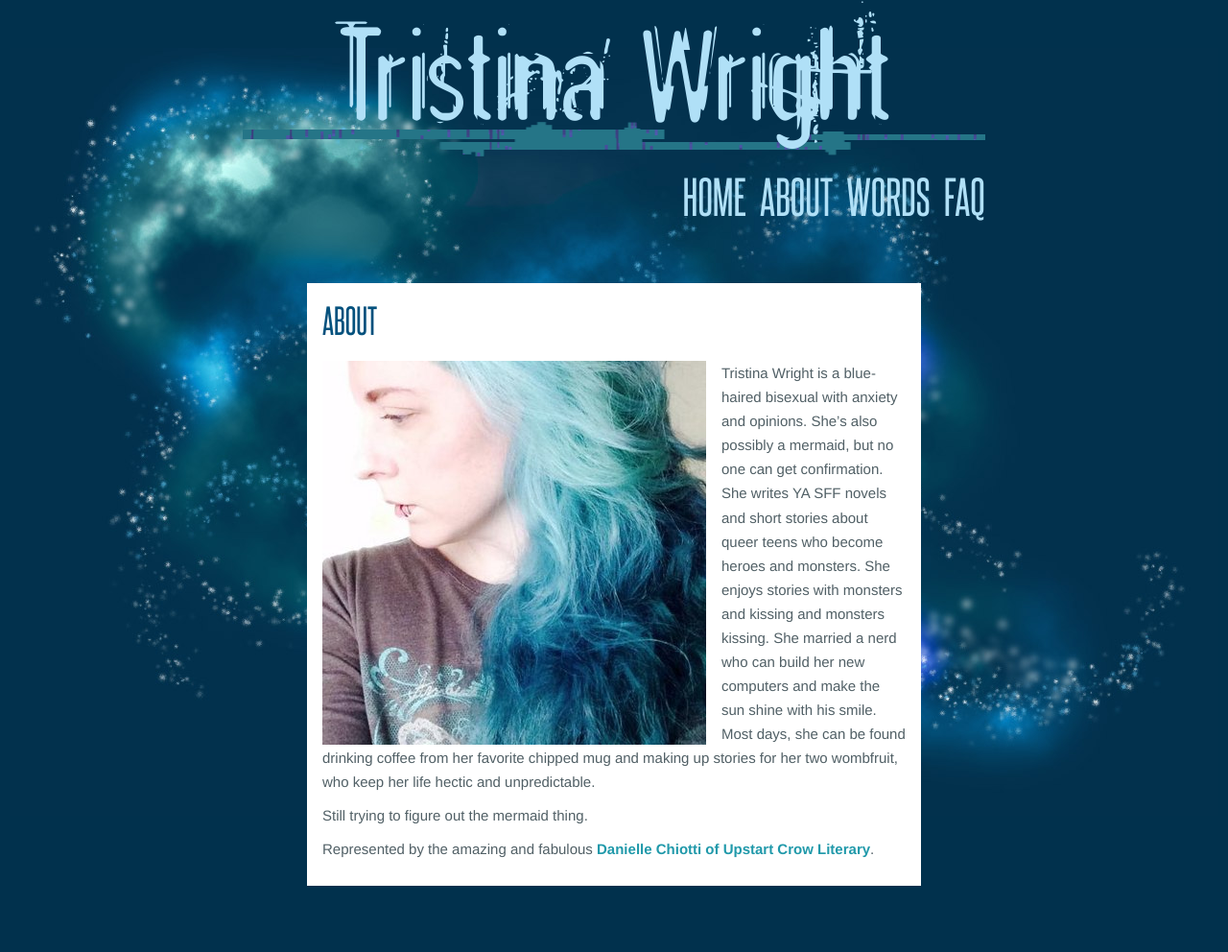
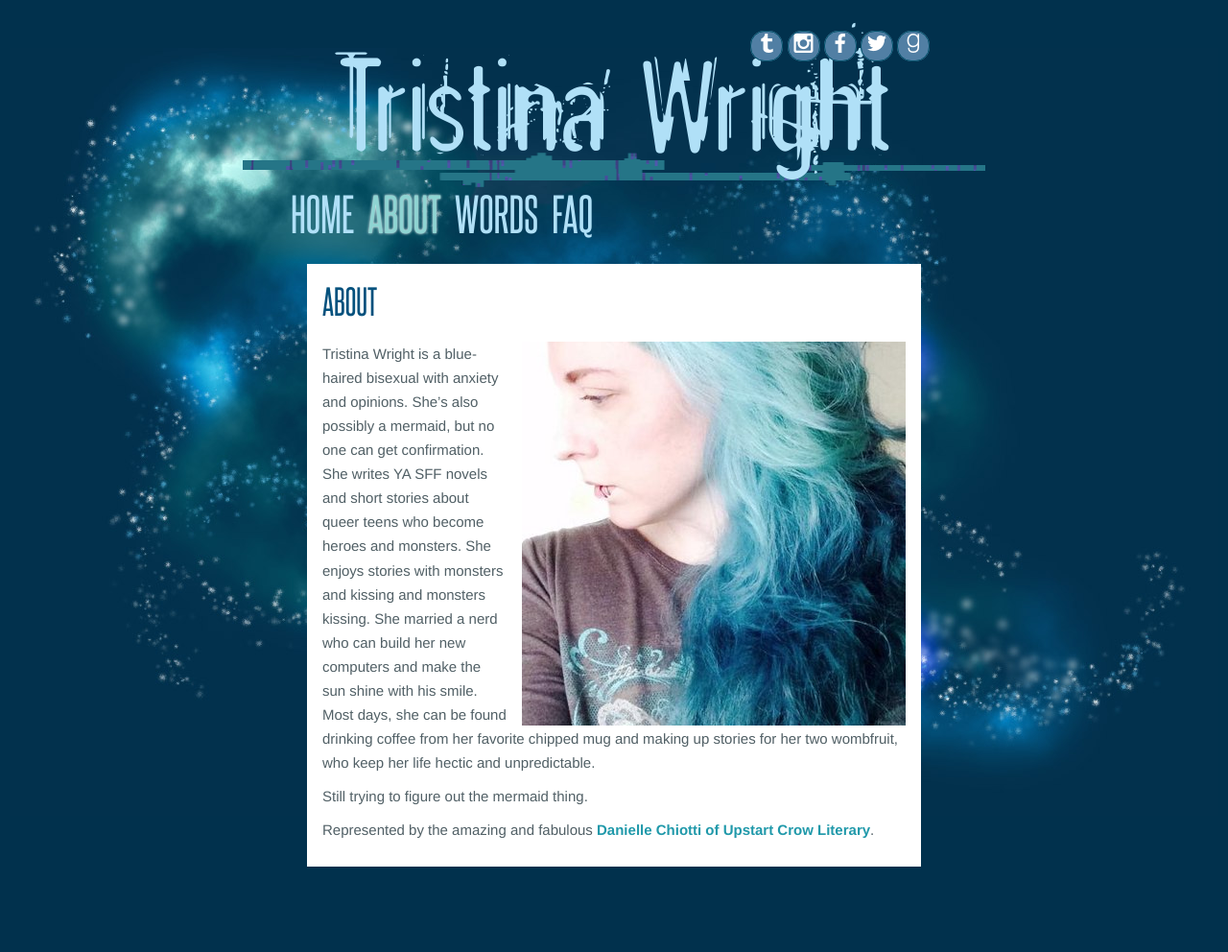
Before and after one commit to TristinaWright/tristinawright.github.io, a Jekyll site: the page built from _posts/static/2015-12-08-about.md, in a window 1280 px wide. Shown: the whole page at 96% size. Built offline with Jekyll 4.4.1, drawn with Linux system fonts in a browser that asks for light colours.

Commit message:
add social icons; add image helper classes for content

```diff
--- a/_layouts/default.html
+++ b/_layouts/default.html
@@ -17,12 +17,18 @@ published: true
       <div class='header col8 margin2 pad8h'>
         <div class='clearfix col12'>
           <h1 class='blog-title'><a href='{{site.baseurl}}/'>Tristina Wright</a></h1>
-          <div class='menu fr'>
-            <a class='{% if page.section == "blog" %}active{% endif %}' href='{{site.baseurl}}/'>Home</a>
+          <div class='menu'>
+            <a class='{% if page.url == "/" %}active{% endif %}' href='{{site.baseurl}}/'>Home</a>
             <a class='{% if page.url == "/about/" %}active{% endif %}' href='{{site.baseurl}}/about'>About</a>
-            <a class='{% if page.url == "/writing/" %}active{% endif %}' href='{{site.baseurl}}/words'>Words</a>
+            <a class='{% if page.url == "/words/" %}active{% endif %}' href='{{site.baseurl}}/words'>Words</a>
             <a class='{% if page.url == "/faq/" %}active{% endif %}' href='{{site.baseurl}}/faq'>FAQ</a>
           </div>
+          <div class="social">
+            <div><a class="socicon-tumblr" href="http://authorwrightnow.tumblr.com/"></a></div>
+            <div><a class="socicon-instagram" href="https://www.instagram.com/tristinawright/"></a></div>
+            <div><a class="socicon-facebook" href="https://www.facebook.com/TristinaMWright"></a></div>
+            <div><a class="socicon-twitter" href="https://twitter.com/#!/TristinaWright"></a></div>
+            <div><a class="socicon-goodreads" href="http://www.goodreads.com/tristinawright"></a></div>
         </div>
       </div>
     </div>
--- a/_posts/static/2015-12-08-about.md
+++ b/_posts/static/2015-12-08-about.md
@@ -6,7 +6,7 @@ title: About
 ---
 
 
-![Tristina Wright]({{site.baseurl}}/media/w3sPSp6C_400x400.jpg){:class="fl bio-img"}
+![Tristina Wright]({{site.baseurl}}/media/w3sPSp6C_400x400.jpg){:class="img-right"}
 Tristina Wright is a blue-haired bisexual with anxiety and opinions. She’s also possibly a mermaid, but no one can get confirmation. She writes YA SFF novels and short stories about queer teens who become heroes and monsters. She enjoys stories with monsters and kissing and monsters kissing. She married a nerd who can build her new computers and make the sun shine with his smile. Most days, she can be found drinking coffee from her favorite chipped mug and making up stories for her two wombfruit, who keep her life hectic and unpredictable.
 
 Still trying to figure out the mermaid thing.
--- a/site.css
+++ b/site.css
@@ -4,12 +4,64 @@
   src: url("fonts/steelfish_rg-webfont.eot?#iefix") format("embedded-opentype"), url("fonts/steelfish_rg-webfont.woff2") format("woff2"), url("fonts/steelfish_rg-webfont.woff") format("woff"), url("fonts/steelfish_rg-webfont.ttf") format("truetype"), url("fonts/steelfish_rg-webfont.svg#steelfish_rgregular") format("svg");
   font-weight: normal;
   font-style: normal; }
+
 @font-face {
   font-family: 'astonished';
   src: url("fonts/astonished.eot");
   src: url("fonts/astonished.eot?#iefix") format("embedded-opentype"), url("fonts/astonished.woff2") format("woff2"), url("fonts/astonished.woff") format("woff"), url("fonts/astonished.ttf") format("truetype");
   font-weight: normal;
   font-style: normal; }
+
+  @font-face {
+  font-family: "socicon";
+  src:url("fonts/socicon.eot");
+  src:url("fonts/socicon.eot?#iefix") format("embedded-opentype"),
+    url("fonts/socicon.woff") format("woff"),
+    url("fonts/socicon.ttf") format("truetype"),
+    url("fonts/socicon.svg#socicon") format("svg");
+  font-weight: normal;
+  font-style: normal; }
+
+  [data-icon]:before {
+    font-family: "socicon" !important;
+    content: attr(data-icon);
+    font-style: normal !important;
+    font-weight: normal !important;
+    font-variant: normal !important;
+    text-transform: none !important;
+    speak: none;
+    line-height: 1;
+    -webkit-font-smoothing: antialiased;
+    -moz-osx-font-smoothing: grayscale;
+  }
+
+  [class^="socicon-"]:before,
+  [class*=" socicon-"]:before {
+    font-family: "socicon" !important;
+    font-style: normal !important;
+    font-weight: normal !important;
+    font-variant: normal !important;
+    text-transform: none !important;
+    speak: none;
+    line-height: 1;
+    -webkit-font-smoothing: antialiased;
+    -moz-osx-font-smoothing: grayscale;
+  }
+  .socicon-goodreads:before {
+    content: "\e014";
+  }
+  .socicon-twitter:before {
+    content: "\e040";
+  }
+  .socicon-facebook:before {
+    content: "\e041";
+  }
+  .socicon-tumblr:before {
+    content: "\e059";
+  }
+  .socicon-instagram:before {
+    content: "\e057";
+  }
 
 /*  Reset ♥
     http://meyerweb.com/eric/tools/css/reset/
@@ -61,8 +113,6 @@ textarea {
   -webkit-font-smoothing:antialiased;
   }
 *, *:after, *:before {
-  -webkit-box-sizing: border-box;
-  -moz-box-sizing: border-box;
   box-sizing: border-box;
   }
 
@@ -111,8 +161,6 @@ a {
   text-decoration:none;
   font-weight:bold;
   -webkit-transition:color 100ms;
-     -moz-transition:color 100ms;
-       -o-transition:color 100ms;
           transition:color 100ms;
   }
   a:hover {
@@ -230,19 +278,14 @@ input[type=text] {
   color:#a0a0a0;
   vertical-align:middle;
   padding:4px 6px;
-  -webkit-border-radius:1px;
-          border-radius:1px;
+  border-radius:1px;
   }
 textarea,
 input[type=text] {
   background-color:#fff;
   border:1px solid #ccc;
-  -webkit-box-shadow:1px 1px 2px rgba(0,0,0,0.1);
-     -moz-box-shadow:1px 1px 2px rgba(0,0,0,0.1);
-          box-shadow:1px 1px 2px rgba(0,0,0,0.1);
+  box-shadow:1px 1px 2px rgba(0,0,0,0.1);
   -webkit-transition:border linear .2s, box-shadow linear .2s;
-     -moz-transition:border linear .2s, box-shadow linear .2s;
-       -o-transition:border linear .2s, box-shadow linear .2s;
           transition:border linear .2s, box-shadow linear .2s;
   }
   textarea:focus,
@@ -265,9 +308,7 @@ input[type=submit] {
   text-transform:uppercase;
   border:none;
   padding:9px 20px;
-  -webkit-box-shadow:2px 2px 4px rgba(0,0,0,0.1);
-     -moz-box-shadow:2px 2px 4px rgba(0,0,0,0.1);
-          box-shadow:2px 2px 4px rgba(0,0,0,0.1);
+  box-shadow:2px 2px 4px rgba(0,0,0,0.1);
   }
   input[type=submit]:hover {
     background-color:#002f4c;
@@ -324,7 +365,6 @@ table {
 /* Global Layout
 ------------------------------------------------------- */
 .container {
-  max-width:1600px;
   margin:0 auto;
   overflow:hidden;
   }
@@ -343,12 +383,10 @@ table {
     margin:0;
   }
 
-.menu {
-  text-align:right;
-  }
-  .menu a {
-    margin:0 0 0 10px;
-    }
+
+.menu a {
+  margin:0 10px 0 0;
+}
 
 .listing .item {
   display:block;
@@ -518,6 +556,11 @@ body{
   min-height: 100%;
 }
 
+.header {
+  position: relative;
+  margin-top: 2rem;
+}
+
 .home .header {
   position: absolute;
   top: 50%;
@@ -535,11 +578,70 @@ body{
   font-weight: normal;
 }
 
+.menu, .home .social {
+  margin: 0 0 0 3.1rem;
+  float: none;
+}
+
+.home .menu, .social {
+  float: right;
+  margin: 0 3.1rem 0 0;
+}
+
+.menu, .social{
+  display: inline-block;
+}
+
 .menu a {
   font-family: 'steelfish', sans-serif;
   font-size: 48px;
   font-weight: normal;
   text-transform: uppercase;
+  line-height: 1.1;
+  -webkit-transition: color, text-shadow 500ms;
+          transition: color, text-shadow 500ms;
+}
+
+.menu a:hover, .menu .active {
+  color: #8ed4d2;
+  text-shadow: 0 0 3px #fff;
+}
+
+.social {
+  position: absolute;
+  top: 0;
+  right: 3rem;
+  margin-left: 0;
+}
+.social > div {
+  display: inline-block;
+  -webkit-perspective: 1000px;
+          perspective: 1000px;
+}
+
+.home .social {
+  position:static;
+}
+
+.social a {
+  font-size: 20px;
+  padding: 4px 6px;
+  border-radius: 15px;
+  border: 1px solid #02516a;
+  background-color: #517fa4;
+  color: #fff;
+  vertical-align: bottom;
+
+  -webkit-transform-style: preserve-3d;
+          transform-style: preserve-3d;
+  -webkit-transition: all .6s linear;
+          transition: all .6s linear;
+  -webkit-transform:rotateY(0deg);
+          transform:rotateY(0deg);
+}
+.social a:hover {
+  -webkit-transform: rotateY(-360deg);
+          transform: rotateY(-360deg);
 }
 
 .listing {
@@ -563,6 +665,52 @@ body{
   margin: 1rem 0 .5rem;
 }
 
-.listing .bio-img {
+.listing .img-left {
+  max-width: 100%;
+  width: 50%; /* Better to tweak a percentage (actual image width / width of container) * 100%; override in markdown {:style="width:41%"}*/
+  height: auto;
+  float: left;
   padding-right: 1rem;
 }
+
+.listing .img-right {
+  max-width: 100%;
+  height: auto;
+  float: right;
+  padding-left: 1rem;
+}
+
+.listing .img-span {
+  max-width: 100%;
+  height: auto;
+}
+
+@media only screen and (max-width:640px) {
+  body{
+    background-size: cover;
+  }
+  .home .header {
+    position: static;
+    margin-top:0;
+  }
+  .header .blog-title {
+    font-size: 56px;
+    background-size: contain;
+  }
+  .menu, .home .menu {
+    text-align: center;
+    display:block;
+    margin: 0;
+    float: none;
+  }
+  .menu a {
+    font-size: 28px;
+  }
+  .social, .home .social {
+    position: static;
+    margin:0;
+    float:none;
+    display: block;
+    text-align: center;
+  }
+}
```
Also changed, not shown: fonts/socicon.ttf (added), fonts/socicon.woff (added), 2 other files.
